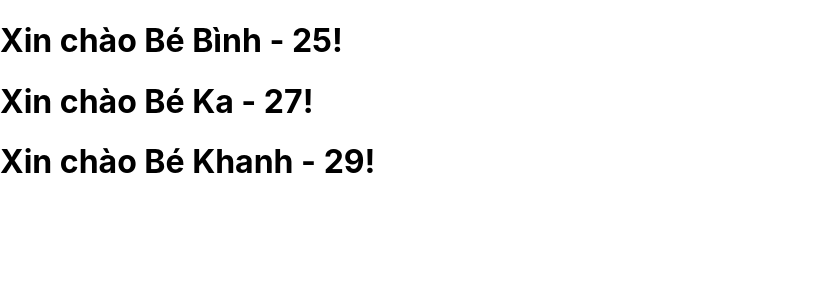
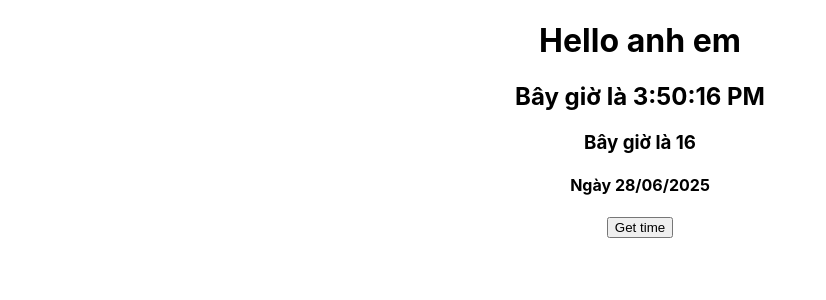
Before and after one commit to binhphung18032000/reactjs-super, a React (Create React App) app: page / in a window 1280 px wide. Shown: the top 300 px of the page, without its empty margins (0-826 px from the left). Built offline with nearby package versions, Linux system fonts and the light colour scheme.

Commit message:
[REACT-JS] State and lifecycle in class component

```diff
--- a/src/App.js
+++ b/src/App.js
@@ -1,19 +1,28 @@
-import logo from './logo.svg'
+// import logo from './logo.svg'
 import './App.css'
+import Clock from './Clock'
+
+// function App() {
+//   return (
+//     <div className='App'>
+//       <h1>Developed by Binh Phung</h1>
+//       <header className='App-header'>
+//         <img src={logo} className='App-logo' alt='logo' />
+//         <p>
+//           Edit <code>src/App.js</code> and save to reload.
+//         </p>
+//         <a className='App-link' href='https://reactjs.org' target='_blank' rel='noopener noreferrer'>
+//           Learn React
+//         </a>
+//       </header>
+//     </div>
+//   )
+// }
 
 function App() {
   return (
     <div className='App'>
-      <h1>Developed by Binh Phung</h1>
-      <header className='App-header'>
-        <img src={logo} className='App-logo' alt='logo' />
-        <p>
-          Edit <code>src/App.js</code> and save to reload.
-        </p>
-        <a className='App-link' href='https://reactjs.org' target='_blank' rel='noopener noreferrer'>
-          Learn React
-        </a>
-      </header>
+      <Clock />
     </div>
   )
 }
--- /dev/null
+++ b/src/Clock.jsx
@@ -0,0 +1,45 @@
+import React from 'react'
+
+export default class Clock extends React.Component {
+  constructor(props) {
+    super(props)
+    this.state = {
+      time: {
+        created: new Date().toLocaleTimeString()
+      },
+      seconds: {
+        created: new Date().getSeconds()
+      }
+    }
+    this.date = '28/06/2025'
+  }
+
+  getTime = () => {
+    // this.setState({
+    //   time: new Date().toLocaleTimeString()
+    // })
+
+    const newState = {
+      ...this.state,
+      time: {
+        created: new Date().toLocaleTimeString()
+      },
+      seconds: {
+        created: new Date().getSeconds()
+      }
+    }
+    this.setState(newState)
+  }
+
+  render() {
+    return (
+      <div>
+        <h1>Hello anh em</h1>
+        <h2>Bây giờ là {this.state.time.created}</h2>
+        <h3>Bây giờ là {this.state.seconds.created}</h3>
+        <h4>Ngày {this.date}</h4>
+        <button onClick={this.getTime}>Get time</button>
+      </div>
+    )
+  }
+}
--- a/src/index.js
+++ b/src/index.js
@@ -3,7 +3,7 @@ import ReactDOM from 'react-dom/client'
 import './index.css'
 import App from './App'
 import reportWebVitals from './reportWebVitals'
-import Wellcome from './Wellcome'
+// import Wellcome from './Wellcome'
 
 // example 1:
 // const element = <h1>Hello anh em!</h1>
@@ -24,22 +24,24 @@ import Wellcome from './Wellcome'
 // setInterval(tick, 1000)
 
 // example 3:
+// const root = ReactDOM.createRoot(document.getElementById('root'))
+// const element = <Wellcome name='Bé Bình' />
+// const element = (
+//   <div>
+//     <Wellcome name='Bé Bình' age='25' />
+//     <Wellcome name='Bé Ka' age='27' />
+//     <Wellcome name='Bé Khanh' age='29' />
+//   </div>
+// )
+// root.render(element)
+
 const root = ReactDOM.createRoot(document.getElementById('root'))
-// const element = <Wellcome name='Bé Bình' />
-const element = (
-  <div>
-    <Wellcome name='Bé Bình' age='25' />
-    <Wellcome name='Bé Ka' age='27' />
-    <Wellcome name='Bé Khanh' age='29' />
-  </div>
+
+root.render(
+  <React.StrictMode>
+    <App />
+  </React.StrictMode>
 )
-root.render(element)
-
-// root.render(
-//   <React.StrictMode>
-//     <App />
-//   </React.StrictMode>
-// )
 
 // If you want to start measuring performance in your app, pass a function
 // to log results (for example: reportWebVitals(console.log))
```
